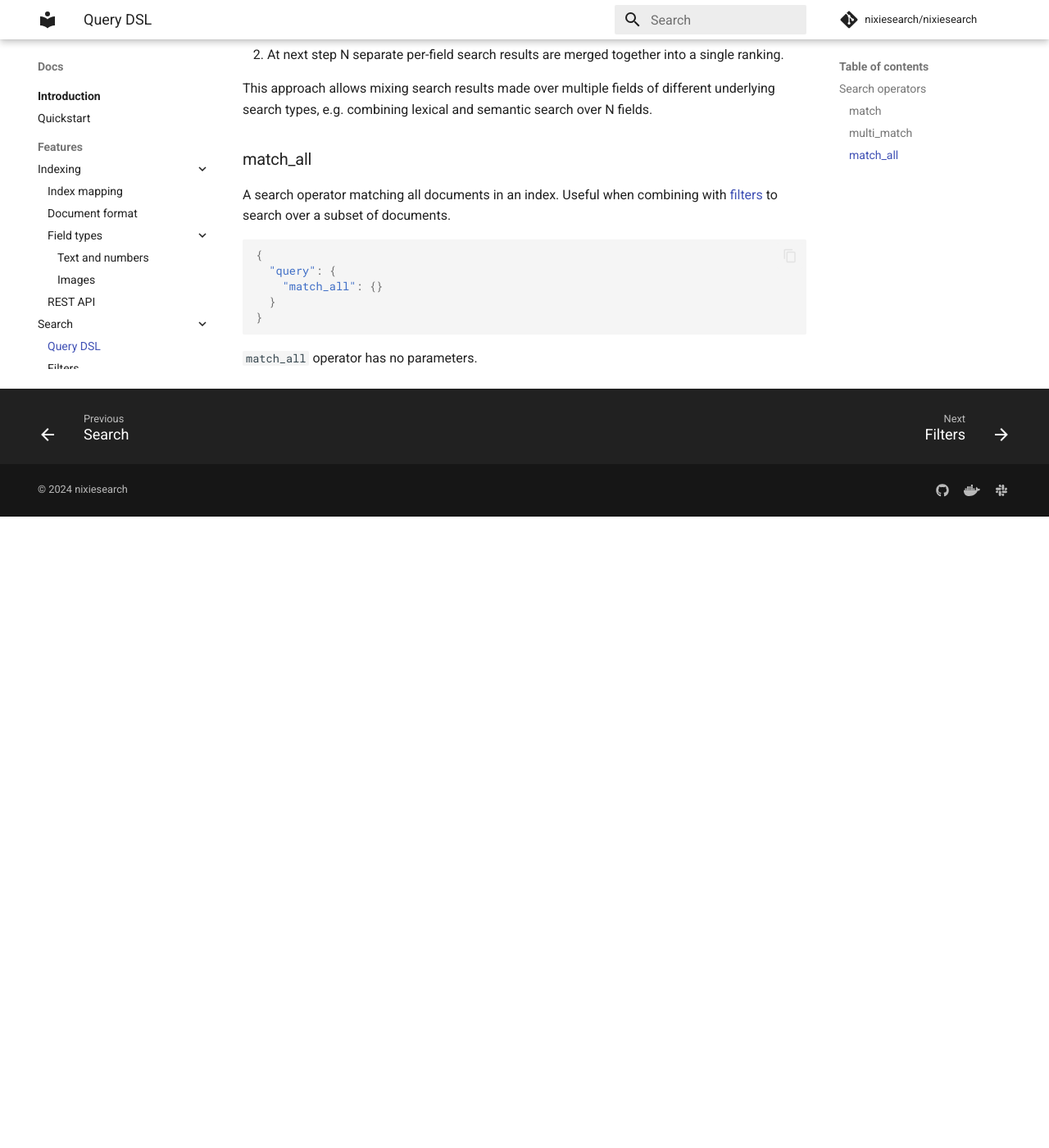
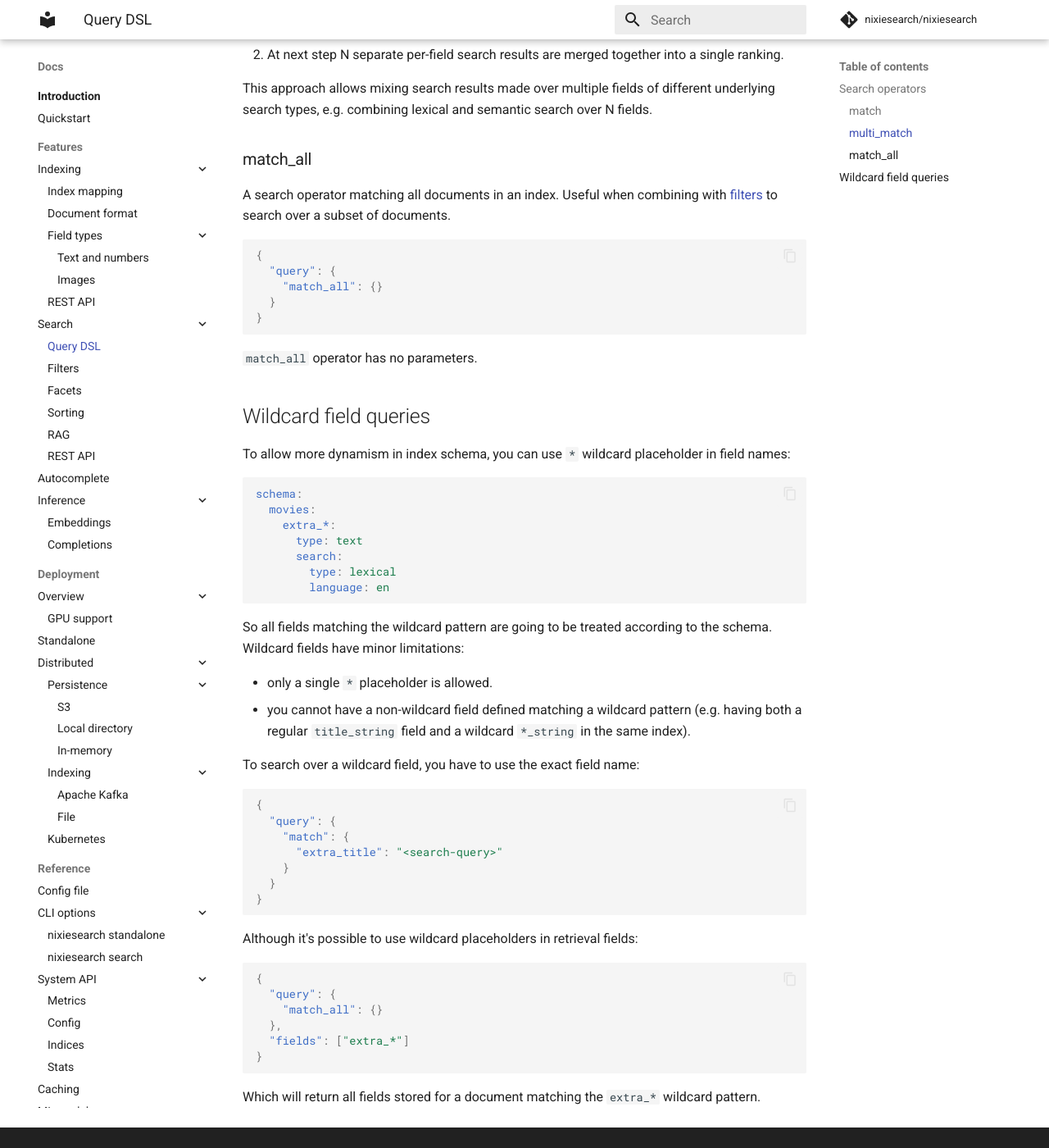
Before and after one commit to nixiesearch/nixiesearch, an MkDocs documentation site: the page built from docs/docs/features/search/query.md, in a window 1280 px wide and 1400 px high, scrolled down 1936 px. Shown: the whole window at 82% size. Built offline with MkDocs 1.6.1 and Material for MkDocs 9.7.7, drawn with Linux system fonts in a browser that asks for light colours; comment, search, counter and statistics services are not loaded; before the commit the page ends 2566 px from its top, so only the background shows below that.

Commit message:
add docs for wildcard fields

````diff
--- a/docs/docs/features/search/query.md
+++ b/docs/docs/features/search/query.md
@@ -92,3 +92,47 @@
 ```
 
 `match_all` operator has no parameters.
+
+## Wildcard field queries
+
+To allow more dynamism in index schema, you can use `*` wildcard placeholder in field names:
+
+```yaml
+schema:
+  movies:
+    extra_*:
+      type: text
+      search:
+        type: lexical
+        language: en
+```
+
+So all fields matching the wildcard pattern are going to be treated according to the schema. Wildcard fields have minor limitations:
+
+* only a single `*` placeholder is allowed.
+* you cannot have a non-wildcard field defined matching a wildcard pattern (e.g. having both a regular `title_string` field and a wildcard `*_string` in the same index).
+
+To search over a wildcard field, you have to use the exact field name:
+
+```json
+{
+  "query": {
+    "match": {
+      "extra_title": "<search-query>"
+    }
+  }
+}
+```
+
+Although it's possible to use wildcard placeholders in retrieval fields:
+
+```json
+{
+  "query": {
+    "match_all": {}
+  },
+  "fields": ["extra_*"]
+}
+```
+
+Which will return all fields stored for a document matching the `extra_*` wildcard pattern.
````
Also changed, not shown: docs/docs/features/indexing/mapping.md (+13 -0 lines), 4 other files.
